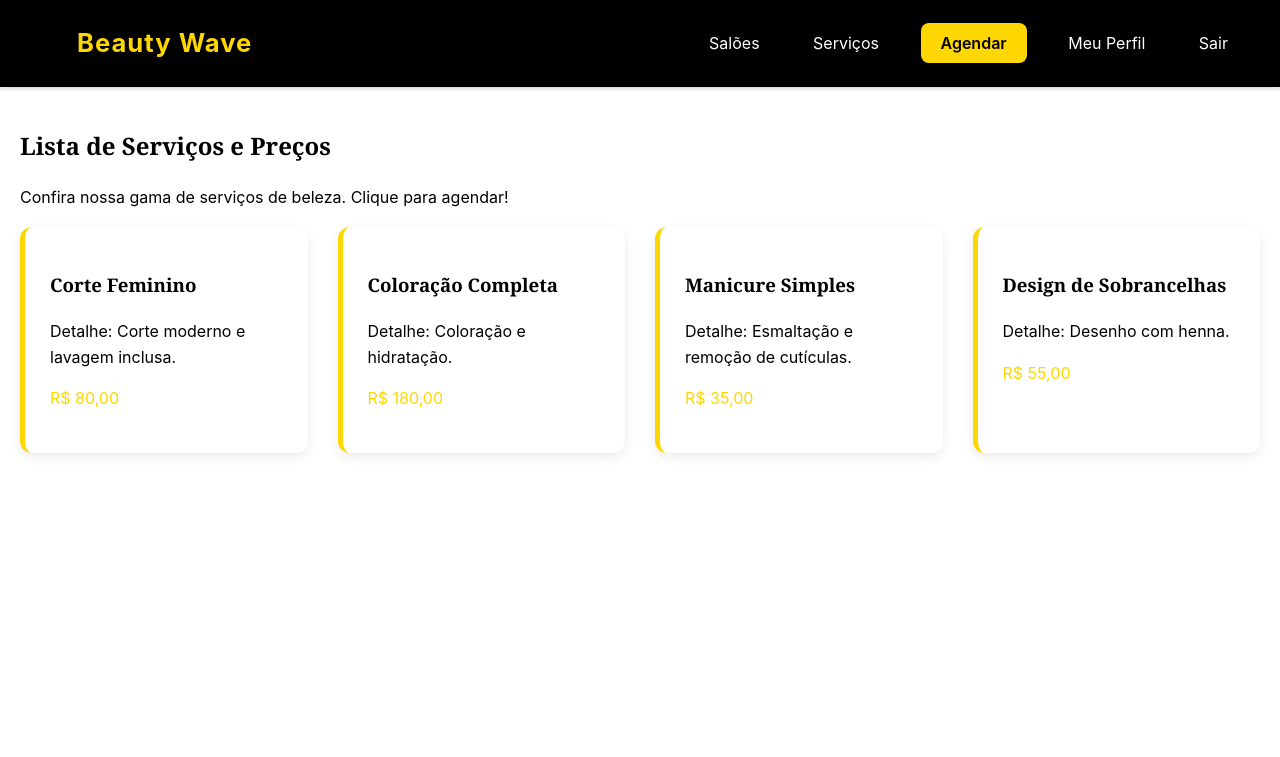
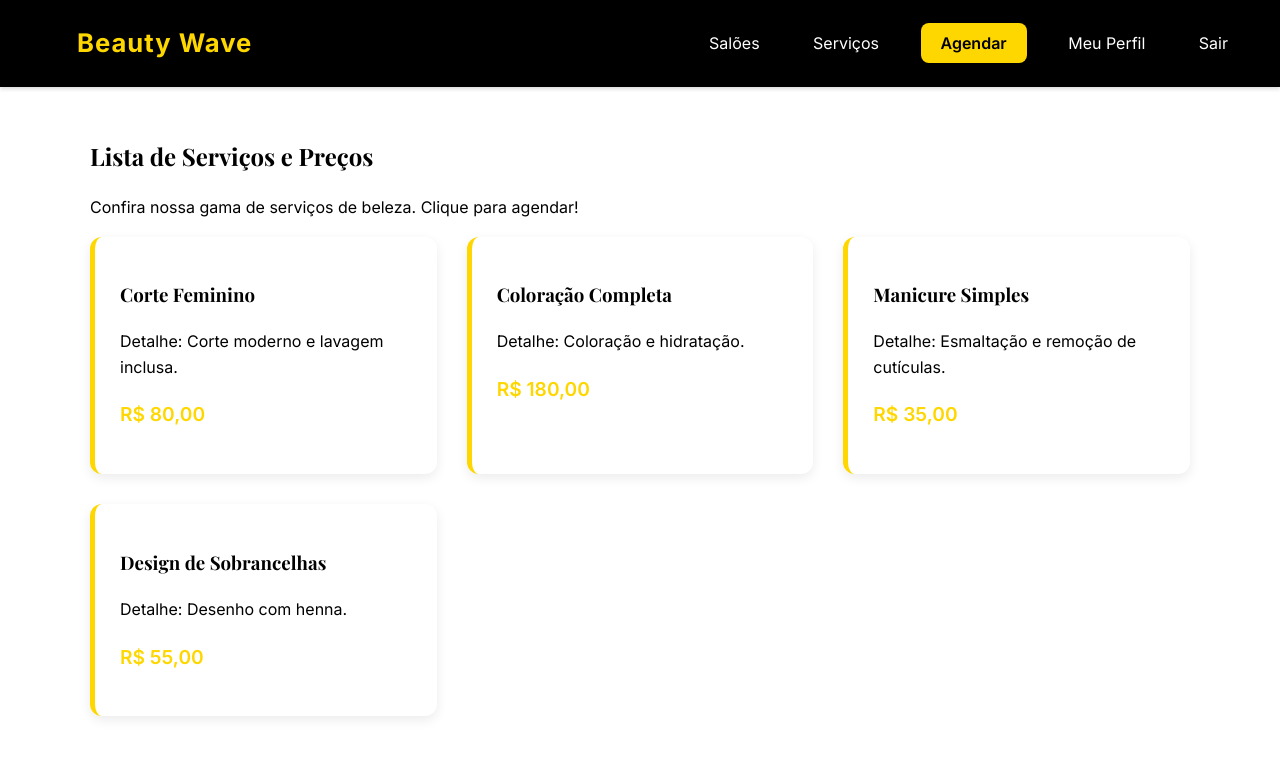
Before and after one commit to jmsv25t/omega, a Python web app: template templates/servicos.html in a window 1280 px wide. Shown: the top 757 px of the page. Run offline with Jinja, Linux system fonts and the light colour scheme; the template is opened without the code that fills it, so the values that code supplies are empty.

Commit message:
Enhance service price display in servicos.html
Updated service prices to use larger font size and bold weight for better visibility.

```diff
--- a/templates/servicos.html
+++ b/templates/servicos.html
@@ -5,6 +5,7 @@
     <meta name="viewport" content="width=device-width, initial-scale=1.0">
     <title>Serviços - Beauty Wave</title>
     <link rel="stylesheet" href="{{ url_for('static', filename='css/style.css') }}">
+    <link href="https://fonts.googleapis.com/css2?family=Inter:wght@400;600;700&family=Playfair+Display:wght@700&display=swap" rel="stylesheet">
 </head>
 <body>
     <div class="navbar">
@@ -18,7 +19,7 @@
         </div>
     </div>
 
-    <div style="padding: 20px;">
+    <main class="container">
         <h2>Lista de Serviços e Preços</h2>
         <p>Confira nossa gama de serviços de beleza. Clique para agendar!</p>
 
@@ -26,27 +27,27 @@
             <div class="card" onclick="window.location.href='{{ url_for('agendar') }}';">
                 <h3>Corte Feminino</h3>
                 <p>Detalhe: Corte moderno e lavagem inclusa.</p>
-                <p class="accent-text">R$ 80,00</p>
+                <p class="accent-text" style="font-size: 1.2em; font-weight: 600;">R$ 80,00</p>
             </div>
 
             <div class="card" onclick="window.location.href='{{ url_for('agendar') }}';">
                 <h3>Coloração Completa</h3>
                 <p>Detalhe: Coloração e hidratação.</p>
-                <p class="accent-text">R$ 180,00</p>
+                <p class="accent-text" style="font-size: 1.2em; font-weight: 600;">R$ 180,00</p>
             </div>
 
             <div class="card" onclick="window.location.href='{{ url_for('agendar') }}';">
                 <h3>Manicure Simples</h3>
                 <p>Detalhe: Esmaltação e remoção de cutículas.</p>
-                <p class="accent-text">R$ 35,00</p>
+                <p class="accent-text" style="font-size: 1.2em; font-weight: 600;">R$ 35,00</p>
             </div>
 
             <div class="card" onclick="window.location.href='{{ url_for('agendar') }}';">
                 <h3>Design de Sobrancelhas</h3>
                 <p>Detalhe: Desenho com henna.</p>
-                <p class="accent-text">R$ 55,00</p>
+                <p class="accent-text" style="font-size: 1.2em; font-weight: 600;">R$ 55,00</p>
             </div>
         </div>
-    </div>
+    </main>
 </body>
 </html>
```
